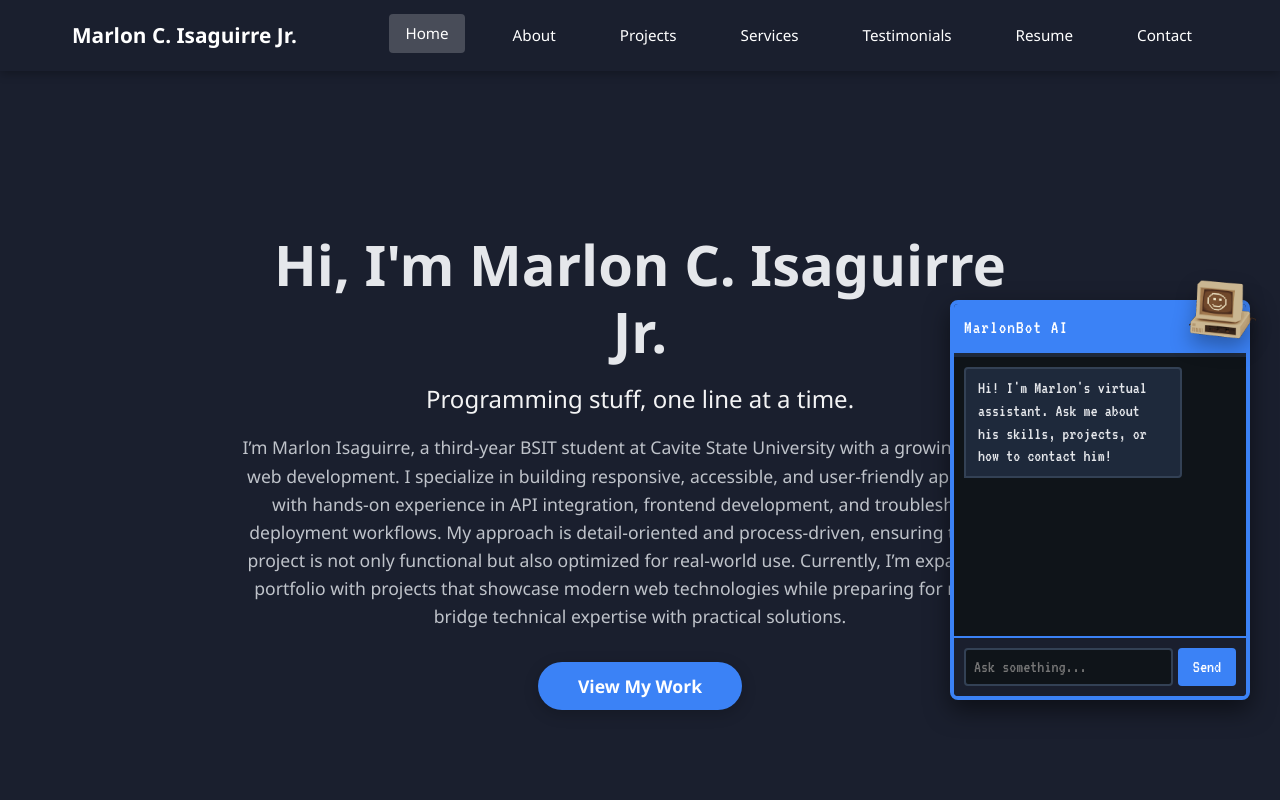
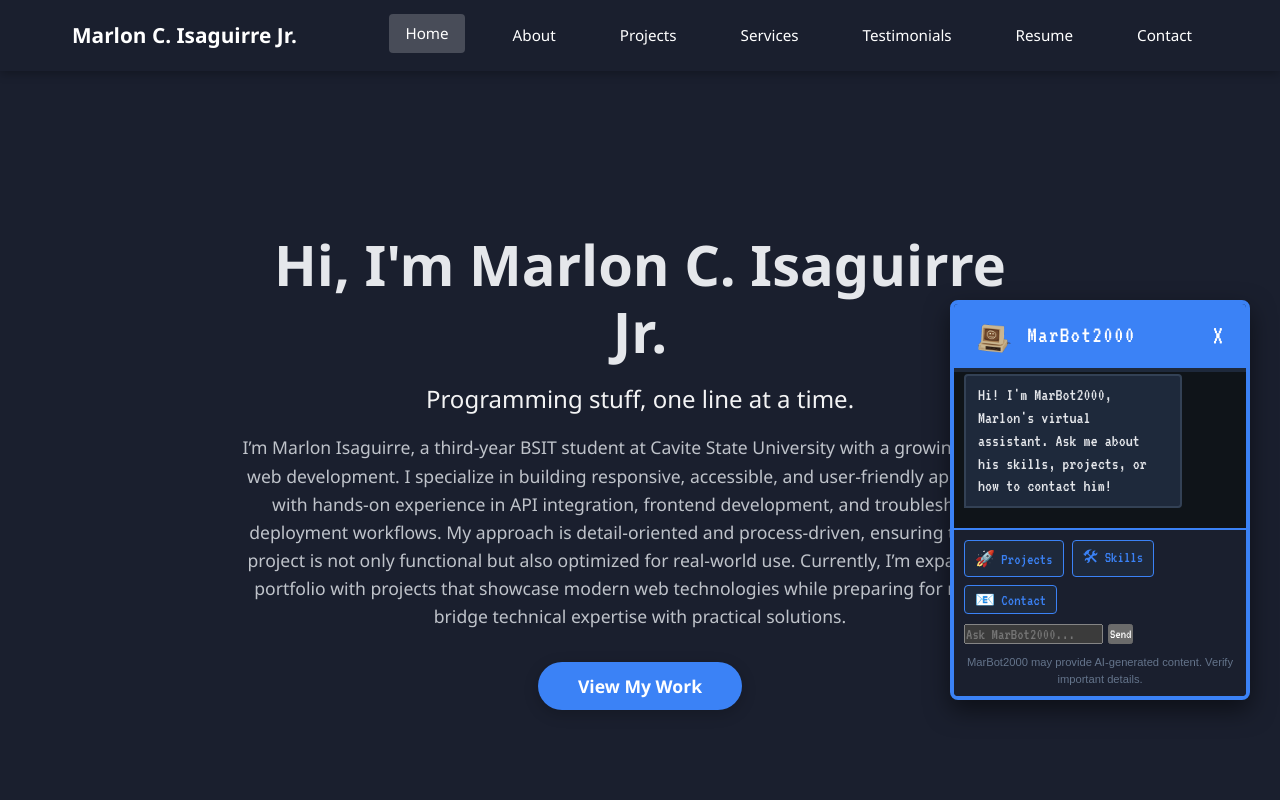
Before and after one commit to ProgMarlon/marlon-portfolio-site, a React (Vite) app: page / in a window 1280 px wide. Both pictures are taken after a click on the button 1190 px from the left and 701 px from the top of the page. Shown: the top 800 px of the page. Built offline with nearby package versions, Linux system fonts and the light colour scheme.

Commit message:
improved chatbot

```diff
--- a/src/components/ChatWindow.tsx
+++ b/src/components/ChatWindow.tsx
@@ -1,5 +1,6 @@
 import { useState, useEffect, useRef } from 'react'
 import '../styles/ChatWindow.css'
+import pcGif from '../assets/3d-pc-analog.gif'
 
 interface ChatWindowProps {
   onClose: () => void
@@ -13,7 +14,7 @@ interface Message {
 
 export default function ChatWindow({ onClose }: ChatWindowProps) {
   const [messages, setMessages] = useState<Message[]>([
-    { id: 1, text: "Hi! I'm Marlon's virtual assistant. Ask me about his skills, projects, or how to contact him!", sender: 'bot' }
+    { id: 1, text: "Hi! I'm MarBot2000, Marlon's virtual assistant. Ask me about his skills, projects, or how to contact him!", sender: 'bot' }
   ])
   const [inputText, setInputText] = useState('')
   const [isTyping, setIsTyping] = useState(false)
@@ -27,18 +28,19 @@ export default function ChatWindow({ onClose }: ChatWindowProps) {
     scrollToBottom()
   }, [messages, isTyping])
 
-  const handleSend = async (e?: React.FormEvent) => {
+  const handleSend = async (e?: React.FormEvent, customText?: string) => {
     e?.preventDefault()
-    if (!inputText.trim()) return
+    const messageText = customText || inputText;
+    if (!messageText.trim()) return
 
     const userMessage: Message = {
       id: Date.now(),
-      text: inputText,
+      text: messageText,
       sender: 'user'
     }
 
     setMessages(prev => [...prev, userMessage])
-    setInputText('')
+    if (!customText) setInputText('')
     setIsTyping(true)
 
     const controller = new AbortController();
@@ -96,10 +98,19 @@ export default function ChatWindow({ onClose }: ChatWindowProps) {
     }
   }
 
+  const quickActions = [
+    { label: "🚀 Projects", text: "Tell me about your projects" },
+    { label: "🛠 Skills", text: "What is your tech stack?" },
+    { label: "📧 Contact", text: "How can I contact you?" }
+  ]
+
   return (
     <div className="chat-window">
       <div className="chat-header">
-        <span className="chat-title">MarlonBot AI</span>
+        <div className="chat-header-content">
+          <img src={pcGif} alt="" className="chat-header-gif" />
+          <span className="chat-title">MarBot2000</span>
+        </div>
         <button onClick={onClose} className="close-btn" aria-label="Close Chat">×</button>
       </div>
 
@@ -109,8 +120,21 @@ export default function ChatWindow({ onClose }: ChatWindowProps) {
             {msg.text}
           </div>
         ))}
-        {isTyping && <div className="message bot typing-indicator">Thinking...</div>}
+        {isTyping && <div className="message bot typing-indicator">MarBot2000 is thinking...</div>}
         <div ref={messagesEndRef} />
+      </div>
+
+      <div className="chat-footer">
+        <div className="quick-actions">
+          {quickActions.map(action => (
+            <button
+              key={action.label}
+              className="action-btn"
+              onClick={() => handleSend(undefined, action.text)}
+            >
+              {action.label}
+            </button>
+          ))}
         </div>
 
         <form className="chat-input-area" onSubmit={handleSend}>
@@ -119,10 +143,12 @@ export default function ChatWindow({ onClose }: ChatWindowProps) {
             className="chat-input"
             value={inputText}
             onChange={(e) => setInputText(e.target.value)}
-          placeholder="Ask something..."
+            placeholder="Ask MarBot2000..."
           />
           <button type="submit" className="send-btn">Send</button>
         </form>
+        <p className="ai-disclaimer">MarBot2000 may provide AI-generated content. Verify important details.</p>
+      </div>
     </div>
   )
 }
--- a/src/components/FloatingObject.tsx
+++ b/src/components/FloatingObject.tsx
@@ -12,7 +12,7 @@ export default function FloatingObject() {
 
   return (
     <>
-      <div className={`floating-object-container ${isOpen ? 'chat-open' : ''}`}>
+      <div className={`floating-object-container ${isOpen ? 'hidden' : ''}`}>
         <div className="floating-label">AI Chatbot</div>
         <img
           src={pcGif}
--- a/src/styles/ChatWindow.css
+++ b/src/styles/ChatWindow.css
@@ -19,12 +19,28 @@
 .chat-header {
   background-color: #3b82f6;
   color: white;
-  padding: 10px;
+  padding: 8px 12px;
   display: flex;
   justify-content: space-between;
   align-items: center;
   font-size: 1.2rem;
   border-bottom: 4px solid #1e293b;
+}
+
+.chat-header-content {
+  display: flex;
+  align-items: center;
+  gap: 10px;
+  flex: 1;
+  transform: scale(1.25);
+  transform-origin: left center;
+  margin-left: 5px; /* Added slight margin to prevent clipping due to scale */
+}
+
+.chat-header-gif {
+  width: 35px;
+  height: auto;
+  display: block;
 }
 
 .chat-title {
@@ -37,9 +53,25 @@
   border: none;
   color: white;
   font-family: 'VT323', monospace;
-  font-size: 1.5rem;
+  font-size: 2rem;
   cursor: pointer;
-  line-height: 1;
+  width: 48px;
+  height: 48px;
+  display: flex;
+  align-items: center;
+  justify-content: center;
+  padding: 0;
+  margin-right: -8px; /* Offset to align visually with header padding */
+  transition: transform 0.2s, opacity 0.2s;
+}
+
+.close-btn:hover {
+  transform: scale(1.1);
+  opacity: 0.8;
+}
+
+.close-btn:active {
+  transform: scale(0.9);
 }
 
 .chat-messages {
@@ -80,41 +112,46 @@
 .chat-input-area {
   padding: 10px;
   background-color: #1a1f2e;
-  border-top: 2px solid #3b82f6;
   display: flex;
   gap: 5px;
 }
 
-.chat-input {
-  flex: 1;
-  background-color: #0f1419;
-  border: 2px solid #334155;
-  color: white;
-  padding: 8px;
-  font-family: 'VT323', monospace;
-  font-size: 1.1rem;
-  border-radius: 4px;
+.chat-footer {
+  border-top: 2px solid #3b82f6;
+  background-color: #1a1f2e;
 }
 
-.chat-input:focus {
-  outline: none;
-  border-color: #3b82f6;
+.quick-actions {
+  display: flex;
+  gap: 8px;
+  padding: 10px 10px 0 10px;
+  flex-wrap: wrap;
 }
 
-.send-btn {
+.action-btn {
+  background-color: #1e293b;
+  color: #3b82f6;
+  border: 1px solid #3b82f6;
+  padding: 4px 10px;
+  border-radius: 4px;
+  font-family: 'VT323', monospace;
+  font-size: 1rem;
+  cursor: pointer;
+  transition: all 0.2s;
+}
+
+.action-btn:hover {
   background-color: #3b82f6;
   color: white;
-  border: none;
-  padding: 0 15px;
-  font-family: 'VT323', monospace;
-  font-size: 1.1rem;
-  cursor: pointer;
-  border-radius: 4px;
-  transition: background 0.2s;
 }
 
-.send-btn:hover {
-  background-color: #2563eb;
+.ai-disclaimer {
+  font-size: 0.7rem;
+  color: #64748b;
+  text-align: center;
+  padding: 0 10px 8px 10px;
+  margin: 0;
+  font-family: sans-serif; /* Use standard font for legal/info text */
 }
 
 .typing-indicator {
--- a/src/styles/FloatingObject.css
+++ b/src/styles/FloatingObject.css
@@ -15,15 +15,10 @@
   transition: all 0.5s cubic-bezier(0.19, 1, 0.22, 1);
 }
 
-.floating-object-container.chat-open {
-  z-index: 10001;
-  bottom: 435px; /* Sits perfectly on the chat window header */
-  right: 15px;
-  width: 90px;
-}
-
-.floating-object-container.chat-open .floating-label {
-  display: none;
+.floating-object-container.hidden {
+  opacity: 0;
+  pointer-events: none;
+  transform: scale(0.8);
 }
 
 .floating-pc {
@@ -140,7 +135,7 @@
 
   .floating-object-container.chat-open {
     bottom: 375px; /* Adjusted for mobile chat height */
-    right: 10px;
+    right: 30px; /* Moved left (was 10px) */
     width: 70px;
   }
 
```
Also changed, not shown: api/chat.js (+21 -31 lines). Lines whose indentation alone changed are shown as unchanged.
